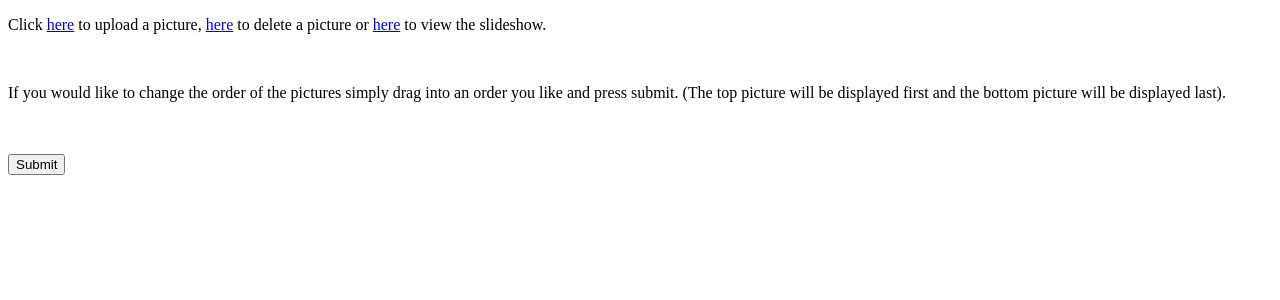
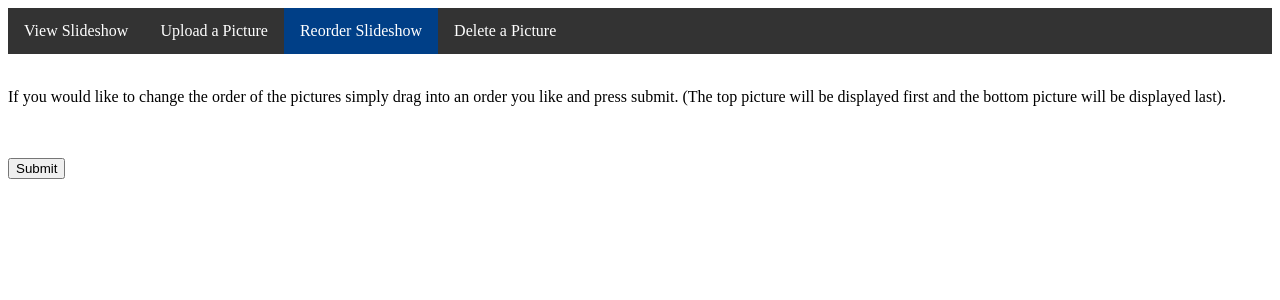
Before and after one commit to wwu-cs-support/slideshow, a Flask app: page /reorder in a window 1280 px wide. Shown: the top 300 px of the page. Run offline with Flask 2, Linux system fonts and the light colour scheme; some libraries are stand-ins or nearby versions.

Commit message:
Add menu bar at the top of pages for easier navigation

```diff
--- /dev/null
+++ b/static/css/menubar.css
@@ -0,0 +1,27 @@
+ul.menu {
+    list-style-type: none;
+    margin: 0;
+    padding: 0;
+	overflow: hidden;
+	background-color: #333;
+}
+
+li {
+	float: left;
+}
+
+li a {
+	display: inline-block;
+	color: white;
+	text-align: center;
+	padding: 14px 16px;
+	text-decoration: none;
+}
+
+li a:hover:not(.active) {
+	background-color: #111;
+}
+
+.active {
+	background-color: #003F87;
+}
--- a/static/css/success.css
+++ b/static/css/success.css
@@ -1,12 +1,13 @@
-ul {
+#sortable ul {
     list-style-type: none;
     margin: 0;
     padding: 0;
     margin-bottom: 10px;
 }
 
-li {
+li.images {
     border: solid 1px;
+    list-style-type: none;
     margin: 5px;
     padding: 5px;
     width: 150px;
--- a/templates/reorder.html
+++ b/templates/reorder.html
@@ -4,21 +4,25 @@
     <title>Reorder Pictures</title>
     <meta charset="utf-8">
     <meta name="viewport" content="width=device-width, initial-scale=1">
+    <link rel="stylesheet" type="text/css" href="/static/css/menubar.css">
     <link rel="stylesheet" type="text/css" href="/static/css/success.css">
     <script src="https://code.jquery.com/jquery-1.12.4.js"></script>
     <script src="https://code.jquery.com/ui/1.12.1/jquery-ui.js"></script>
     <script src="/static/js/reorder.js"></script>
 </head>
 <body>
-  <p>Click <a href="{{ url_for('upload_picture') }}">here</a> to upload a picture,
-    <a href="{{ url_for('delete_picture') }}">here</a> to delete a picture
-    or <a href="{{ url_for('slideshow') }}">here</a> to view the slideshow.</p>
+	<ul class="menu">
+		<li><a href="{{ url_for('slideshow') }}">View Slideshow</a></li>
+		<li><a href="{{ url_for('upload_picture') }}">Upload a Picture</a></li>
+		<li><a class="active" href="{{ url_for('reorder_picture') }}">Reorder Slideshow</a></li>
+		<li><a href="{{ url_for('delete_picture') }}">Delete a Picture</a></li>
+	</ul>
   <br>
   <p>If you would like to change the order of the pictures simply drag into an order you like and press submit. (The top picture will be displayed first and the bottom picture will be displayed last).</p>
 
   <ul id="sortable">
   {% for item in pic_array %}
-    <li class="ui-state-default"><img src="{{ item }}"></img></li>
+    <li class="images"><img src="{{ item }}"></img></li>
   {% endfor %}
   </ul>
 
```
Also changed, not shown: templates/delete.html (+12 -1 lines), templates/extension_error.html (+9 -0 lines), templates/success.html (+8 -6 lines), templates/upload.html (+7 -0 lines).
